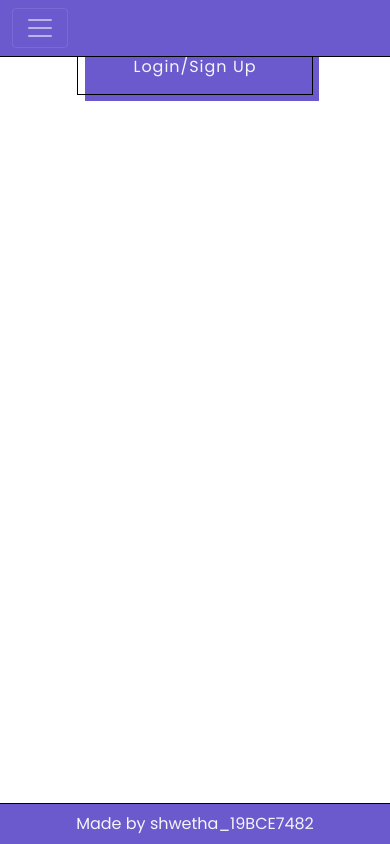
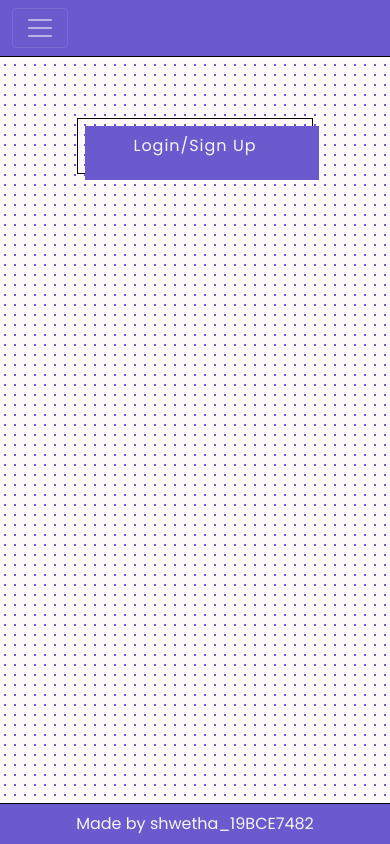
Before and after one commit to WSoC-VITAP/WSoC2101-TestRepo, a Django app: page /login/ in a window 390 px wide. Run offline with Django 3.2, Linux system fonts and the light colour scheme.

Commit message:
added responsive nav, backgrounds

```diff
--- a/home/homepage/static/homepage/styles/loginpage.css
+++ b/home/homepage/static/homepage/styles/loginpage.css
@@ -11,13 +11,22 @@ body {
    font-family: 'Poppins', sans-serif;
    margin: 0 auto;
    overflow-x: hidden;
-   padding-top: 10%;
    display: flex;
    flex-direction: column;
    align-items: center;
+   background-position: 0 0;
+   background-size: 10px 10px;
+   height: 200px;
+   width: 100%;
+   background-image: radial-gradient(#6a5acd 20%, #fffafa 20%);
+   background-image: -moz-radial-gradient(#6a5acd 20%, #fffafa 20%);
+   background-image: -webkit-radial-gradient(#6a5acd 20%, #fffafa 20%);
 }
 
 /* buttons */
+.login {
+   padding-top: 50%;
+}
 
 #login,
 #btn {
@@ -28,6 +37,7 @@ body {
    border: 1px solid black;
    position: relative;
    background-color: rgba(0, 0, 0, 0);
+   z-index: 100;
 }
 
 #login::after,
@@ -50,15 +60,24 @@ body {
 
 /* form */
 form {
+   z-index: -25;
    display: none;
    padding: 25px 5px;
    border: 0.2px solid #000;
+   background-color: #fffafa;
    box-shadow: 2px 1px 0 0 var(--clr-blue);
+   align-items: center;
+   justify-content: center;
 }
 
 form:hover {
    box-shadow: 2px 1px 5px 0px var(--clr-blue);
 }
+
+form input:focus {
+   border: 1px solid var(--clr-blue);
+}
+
 .form-title {
    text-decoration: underline transparent;
    text-decoration-color: transparent;
@@ -69,3 +88,7 @@ form:hover {
    text-decoration-color: var(--clr-blue);
    transition: text-decoration 0.2s ease-in;
 }
+
+#loginForm .container .form-check input[type='checkbox']:checked {
+   background-color: var(--clr-blue);
+}
--- a/home/homepage/templates/homepage/footer.html
+++ b/home/homepage/templates/homepage/footer.html
@@ -8,7 +8,7 @@
     min-width: 100vw;
     line-height: 40px;
     text-align: center;
-    border-top: 0.5px double #000;
+    border-top: 1.5px solid #000;
 }
 </style>
 
--- a/home/homepage/templates/homepage/loginpage.html
+++ b/home/homepage/templates/homepage/loginpage.html
@@ -18,6 +18,8 @@
     </header>
 
     <main>
+
+    <div class="login">
     <button id="login"> Login/Sign Up </button>
 
     <form id="loginForm" action="">
@@ -41,6 +43,7 @@
           <button type="submit" id="btn"> Sign Up </button>
         </div>
     </form>
+    </div>
 </main>
 
 
--- a/home/homepage/templates/homepage/navbar.html
+++ b/home/homepage/templates/homepage/navbar.html
@@ -2,7 +2,7 @@
 
 .navbar-dark {
        background-color: slateblue;
-       border-bottom: 0.5px double #000;
+       border-bottom: 1.5px solid #000;
 
 }
 
@@ -10,7 +10,7 @@
 
 <nav class="navbar navbar-dark navbar-expand-sm fixed-top">
     <div class="container">
-        <button class="navbar-toggler" type="button" data-toggle="collapse" data-target="#Navbar">
+        <button class="navbar-toggler" type="button" data-bs-toggle="collapse" data-bs-target="#Navbar">
             <span class="navbar-toggler-icon"></span>
         </button>
 
@@ -23,3 +23,6 @@
     </div>
     </div>
 </nav>
+
+<!-- JavaScript Bundle with Popper -->
+<script src="https://cdn.jsdelivr.net/npm/bootstrap@5.1.0/dist/js/bootstrap.bundle.min.js" integrity="sha384-U1DAWAznBHeqEIlVSCgzq+c9gqGAJn5c/t99JyeKa9xxaYpSvHU5awsuZVVFIhvj" crossorigin="anonymous"></script>
```
Also changed, not shown: home/homepage/static/homepage/styles/carouselpage.css (+9 -2 lines).
